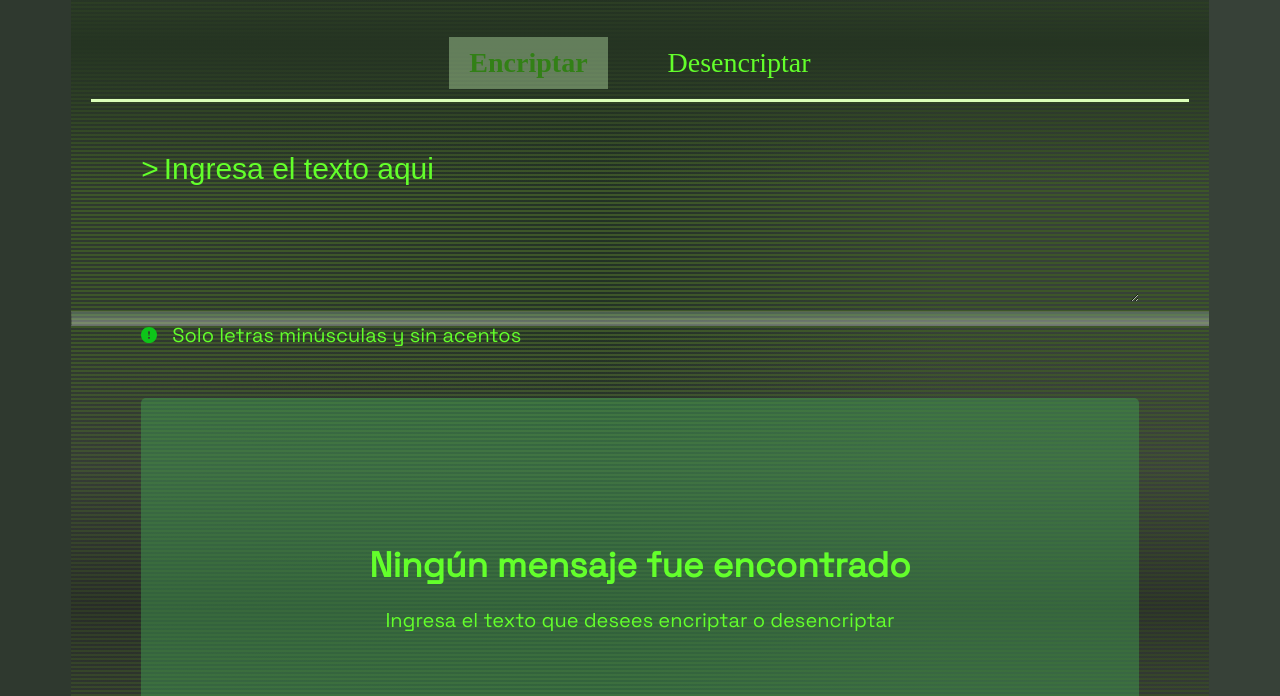
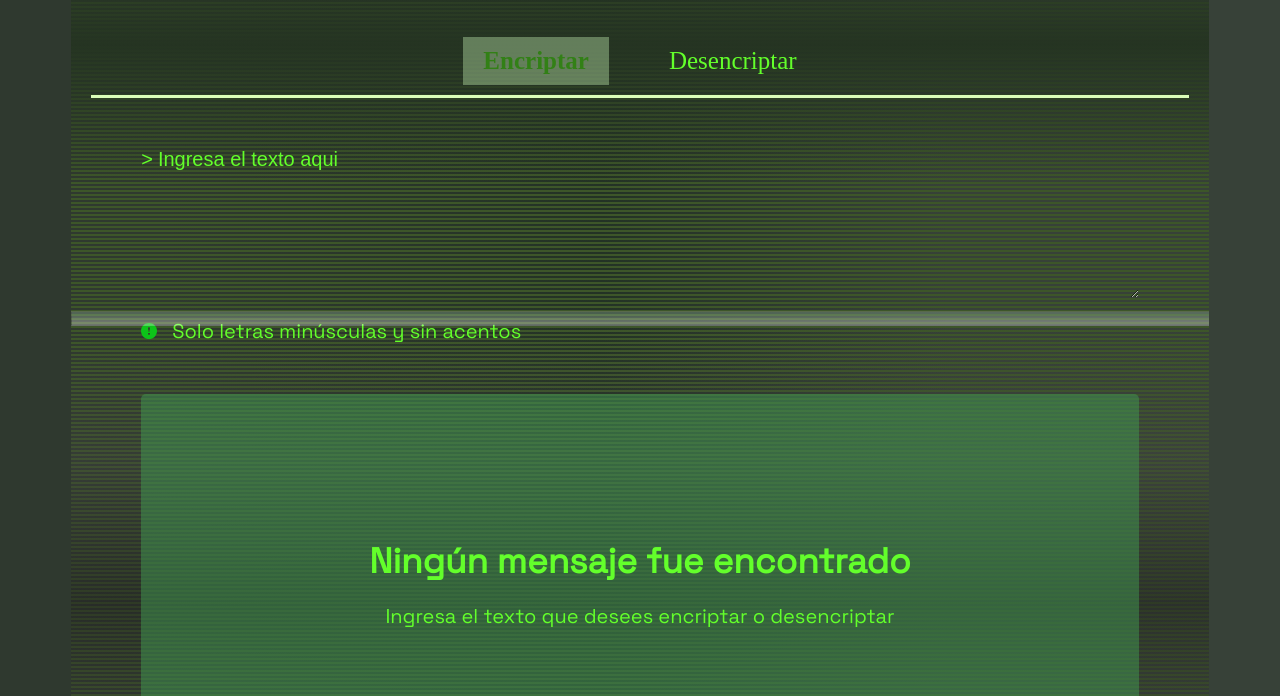
Before and after one commit to 4ngelo12/Reto01_Encriptador, a website: page index.html in a window 1280 px wide. Shown: the part 104-800 px from the top of the page. Drawn offline with Linux system fonts and the light colour scheme; a web font is replaced by a local one.

Commit message:
Cambiando tamaño de letra

```diff
--- a/assets/css/style.css
+++ b/assets/css/style.css
@@ -165,7 +165,7 @@ p {
     gap: 4rem;
   }
   .header-nav-links a {
-    font-size: 2.8rem;
+    font-size: 2.5rem;
   }
 }
 @keyframes parpadeo {
@@ -194,7 +194,7 @@ textarea {
 @media (min-width: 768px) {
   label,
   textarea {
-    font-size: 3rem;
+    font-size: 2rem;
   }
 }
 textarea {
```
